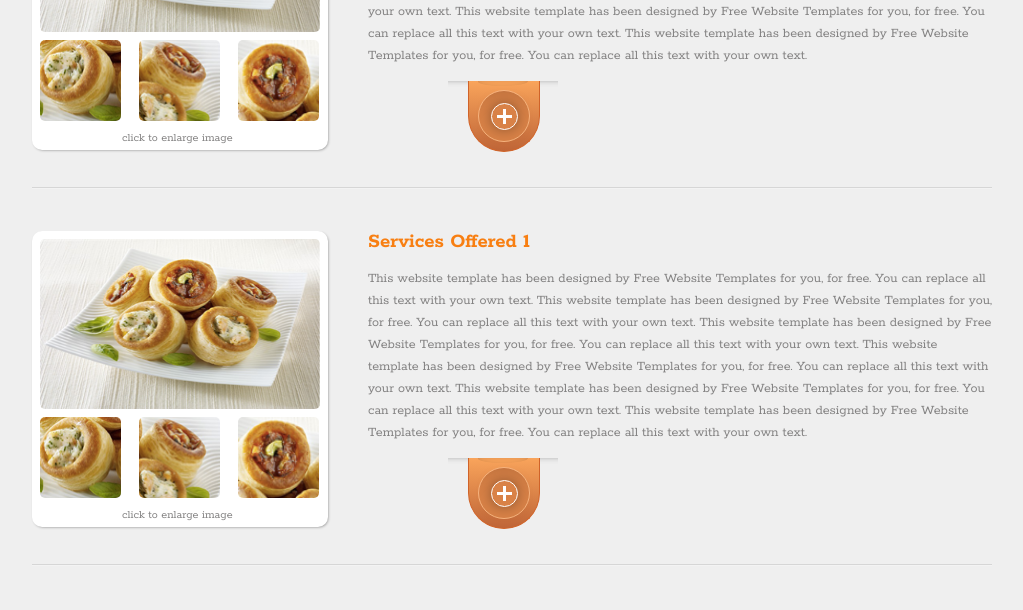
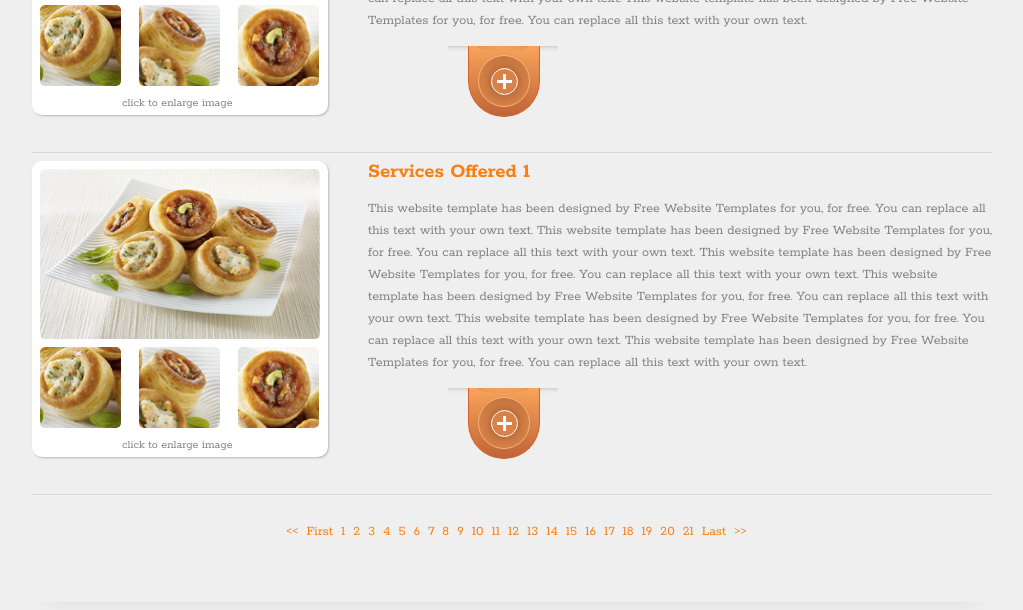
Before and after one commit to YelemyahM/xayona-intergration, a plain HTML site: page index.html in a window 1280 px wide. Shown: the part 747-1357 px from the top of the page, without its empty margins (128-1151 px from the left). Drawn offline with Linux system fonts and the light colour scheme; a small style sheet from the web is missing.

Commit message:
feat: set bottom navigation

```diff
--- a/assets/stylesheets/style.css
+++ b/assets/stylesheets/style.css
@@ -29,6 +29,11 @@ img {
   cursor: pointer;
 }
 
+li {
+  list-style: none;
+  color: #f87f12;
+}
+
 /*
 ================================
 Grid
@@ -38,6 +43,11 @@ Grid
 .l-container {
   width: 960px;
   margin: 0 auto;
+}
+
+.b-container {
+  margin: 0 auto;
+  width: 540px;
 }
 
 /*
@@ -105,7 +115,7 @@ Footer
 
 .footer-notice {
   margin: 0 auto;
-  padding-left: 305px;
+  padding-left: 340px;
 
 }
 
@@ -117,7 +127,7 @@ Footer
 .icon {
   font-size: 3em;
   cursor: pointer;
-  margin-right: 65px;
+  margin-right: 50px;
 }
 
 .icon:last-child {
@@ -139,6 +149,11 @@ Navigation
 
 .menu-item {
   padding-left: 65px;
+}
+
+li a{
+  padding: 4px;
+  float: left;
 }
 
 /*
@@ -204,7 +219,6 @@ Section
 
 .main {
   overflow: auto;
-  padding-bottom: 35px;
 }
 
 .main-break {
--- a/index.html
+++ b/index.html
@@ -126,6 +126,37 @@
       <hr class="main-break">
     </div>
   </section>
+  <section class="main">
+    <div class="b-container">
+      <ul>
+        <li><a href="#"><<</a></li>
+        <li><a href="#">First</a></li>
+        <li><a href="#">1</a></li>
+        <li><a href="#">2</a></li>
+        <li><a href="#">3</a></li>
+        <li><a href="#">4</a></li>
+        <li><a href="#">5</a></li>
+        <li><a href="#">6</a></li>
+        <li><a href="#">7</a></li>
+        <li><a href="#">8</a></li>
+        <li><a href="#">9</a></li>
+        <li><a href="#">10</a></li>
+        <li><a href="#">11</a></li>
+        <li><a href="#">12</a></li>
+        <li><a href="#">13</a></li>
+        <li><a href="#">14</a></li>
+        <li><a href="#">15</a></li>
+        <li><a href="#">16</a></li>
+        <li><a href="#">17</a></li>
+        <li><a href="#">18</a></li>
+        <li><a href="#">19</a></li>
+        <li><a href="#">20</a></li>
+        <li><a href="#">21</a></li>
+        <li><a href="#">Last</a></li>
+        <li><a href="#">>></a></li>
+      </ul>
+    </div>
+  </section>
   <footer class="footer">
     <div class="l-container">
       <hr class="footer-break">
```
